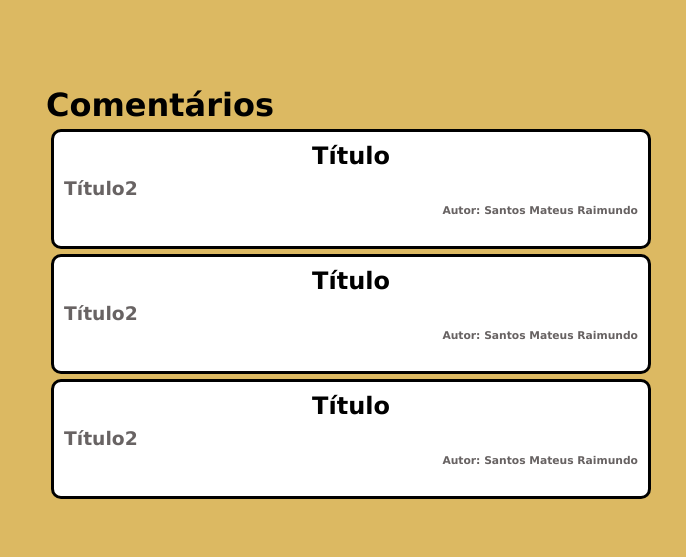
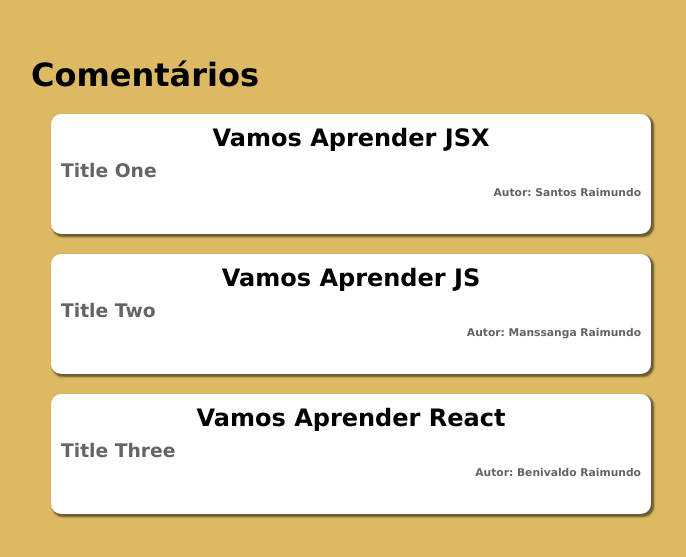
Before and after one commit to santosraimundo/ReactJS, a React (Create React App) app in the folder react003/: page / in a window 1280 px wide. Shown: the part 105-662 px from the top of the page, without its empty margins (289-975 px from the left). Built offline with nearby package versions, Linux system fonts and the light colour scheme.

Commit message:
add new features

```diff
--- a/react003/src/App.js
+++ b/react003/src/App.js
@@ -5,9 +5,9 @@ function App(){
     return(
         <>
             <h1>Comentários</h1>
-            <Comment />
-            <Comment />
-            <Comment></Comment>
+            <Comment title= "Vamos Aprender JSX" head="Title One" author=" Autor: Santos Raimundo"/>
+            <Comment title= "Vamos Aprender JS" head="Title Two" author=" Autor: Manssanga Raimundo"/>
+            <Comment title= "Vamos Aprender React" head="Title Three" author=" Autor: Benivaldo Raimundo"> </Comment>
         </>
     )
 }
--- a/react003/src/components/Comment.css
+++ b/react003/src/components/Comment.css
@@ -1,11 +1,12 @@
 .comment{
     width: 600px;
     height: 120px;
-    border: solid 3px black;
+    border: solid 0px black;
     background-color: white;
-    margin: 5px;
+    margin: 20px;
     padding: 10px;
     border-radius: 10px;
+    box-shadow: 2px 2px 2px 1px #00000084 ;
 }
 .title{
     padding-bottom: 8px;
--- a/react003/src/components/Comment.jsx
+++ b/react003/src/components/Comment.jsx
@@ -1,12 +1,12 @@
 import React  from "react";
 import "./Comment.css";
-function Comment(){
+function Comment(props){
     return(
         <>
             <section className="comment">
-                <h1 className="title">Título</h1>
-                <h3 className="title2">Título2</h3>
-                <h6 className="author">Autor: Santos Mateus Raimundo</h6>
+                <h1 className="title">{props.title}</h1>
+                <h3 className="title2">{props.head}</h3>
+                <h6 className="author">{props.author}</h6>
             </section>
         </>
     )
```
